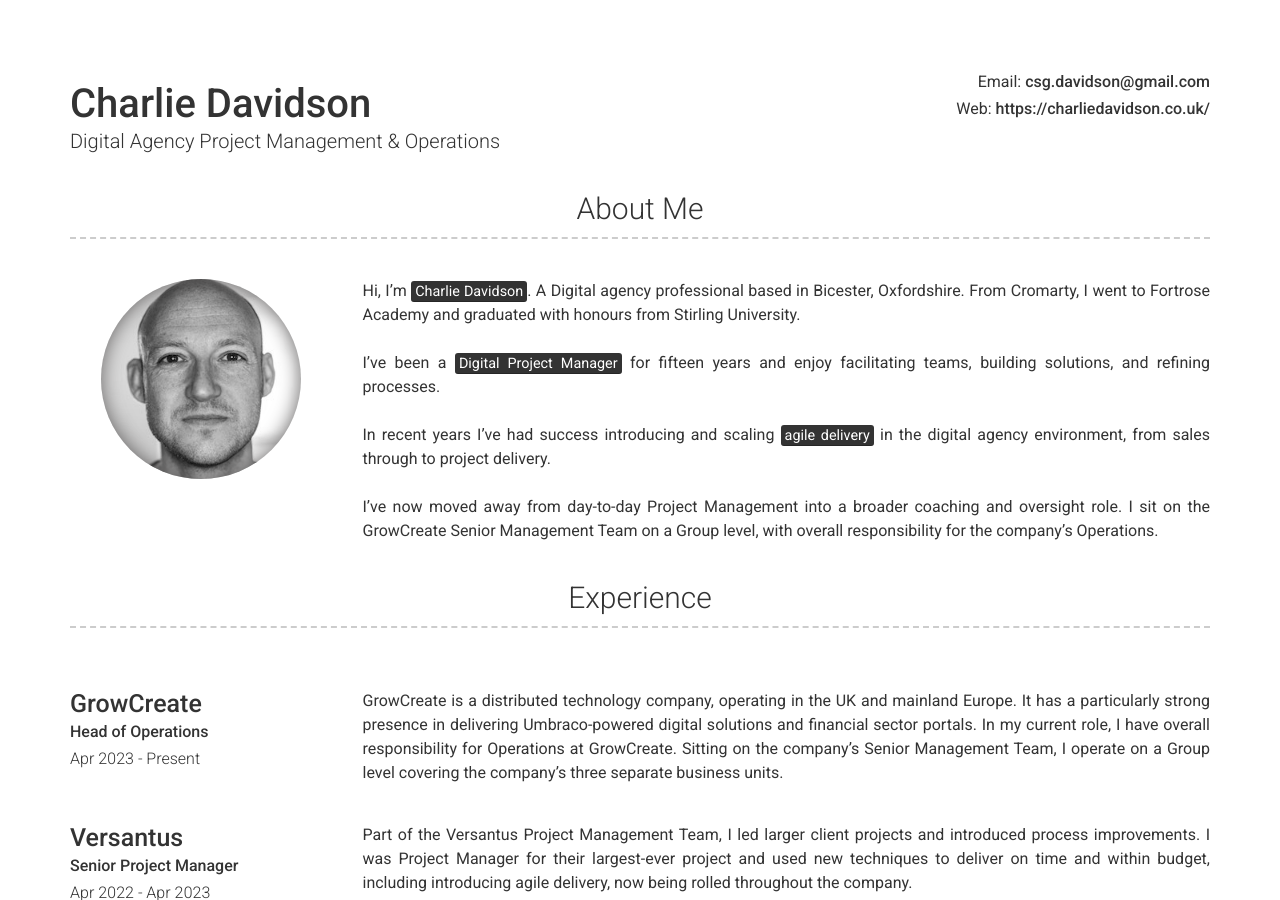
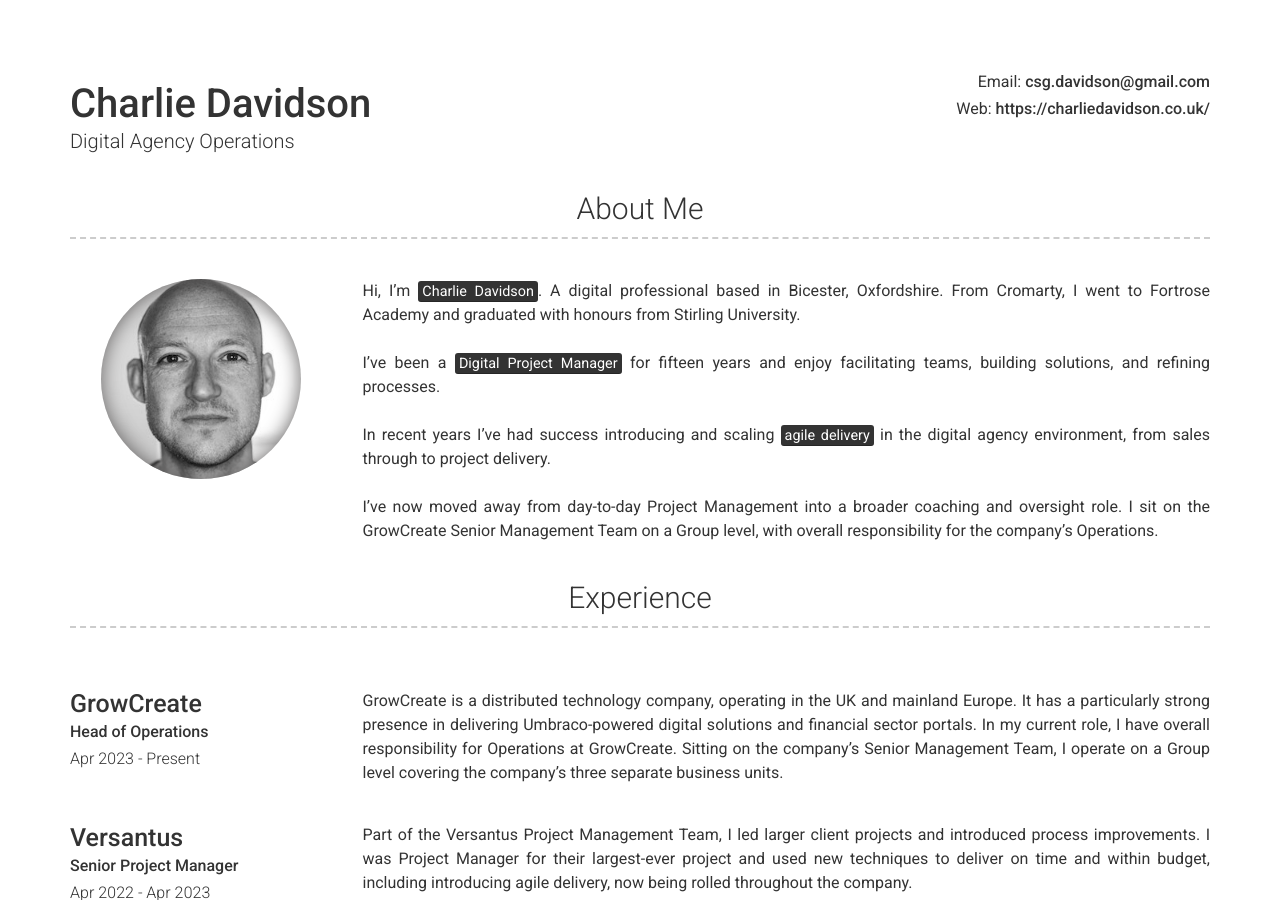
Before and after one commit to csgdavidson/Charlie-Davidson2, a Jekyll site: the page built from index.md, in a window 1280 px wide and 900 px high. Built offline with Jekyll 4.4.1, drawn with Linux system fonts in a browser that asks for light colours; nearby versions of some CDN libraries.

Commit message:
Update _config.yml

```diff
--- a/_config.yml
+++ b/_config.yml
@@ -4,7 +4,7 @@ favicon: assets/favicon.ico
 
 # Personal info
 name: Charlie Davidson
-title: Digital Agency Project Management & Operations
+title: Digital Agency Operations
 email: csg.davidson@gmail.com
 website: https://charliedavidson.co.uk/
 description: Hi! I’m Charlie Davidson. A digital professional specialising in digital agency project management and operations in Oxfordshire.
@@ -16,7 +16,7 @@ darkmode: false
 # About Section
 about_profile_image: assets/charlie.jpg
 about_content:
-  Hi, I'm <mark>Charlie Davidson</mark>. A Digital agency professional based in Bicester, Oxfordshire. From Cromarty, I went to Fortrose Academy and graduated with honours from Stirling University.<br><br>
+  Hi, I'm <mark>Charlie Davidson</mark>. A digital professional based in Bicester, Oxfordshire. From Cromarty, I went to Fortrose Academy and graduated with honours from Stirling University.<br><br>
   I've been a <mark>Digital Project Manager</mark> for fifteen years and enjoy facilitating teams, building solutions, and refining processes. <br><br>
   In recent years I’ve had success introducing and scaling <mark>agile delivery</mark> in the digital agency environment, from sales through to project delivery. <br><br>
   I’ve now moved away from day-to-day Project Management into a broader coaching and oversight role. I sit on the GrowCreate Senior Management Team on a Group level, with overall responsibility for the company's Operations.
```
